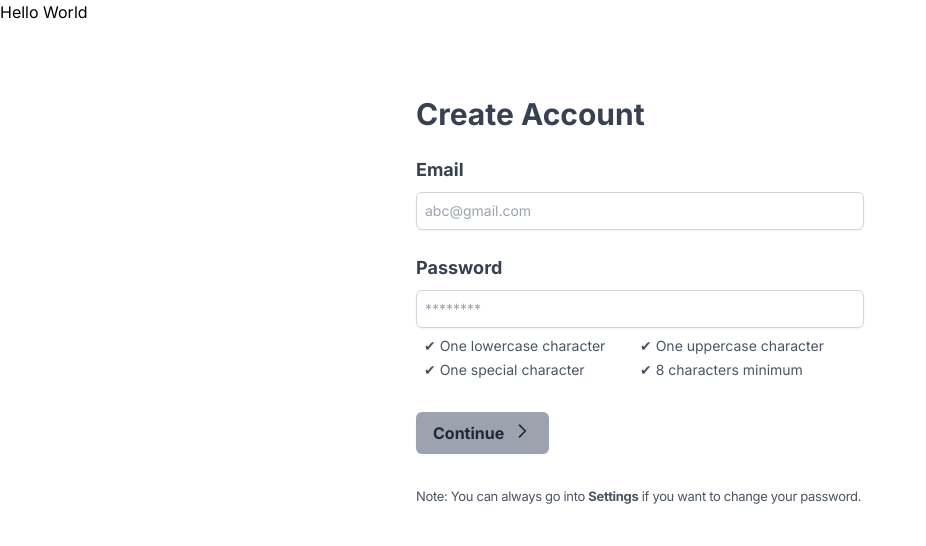
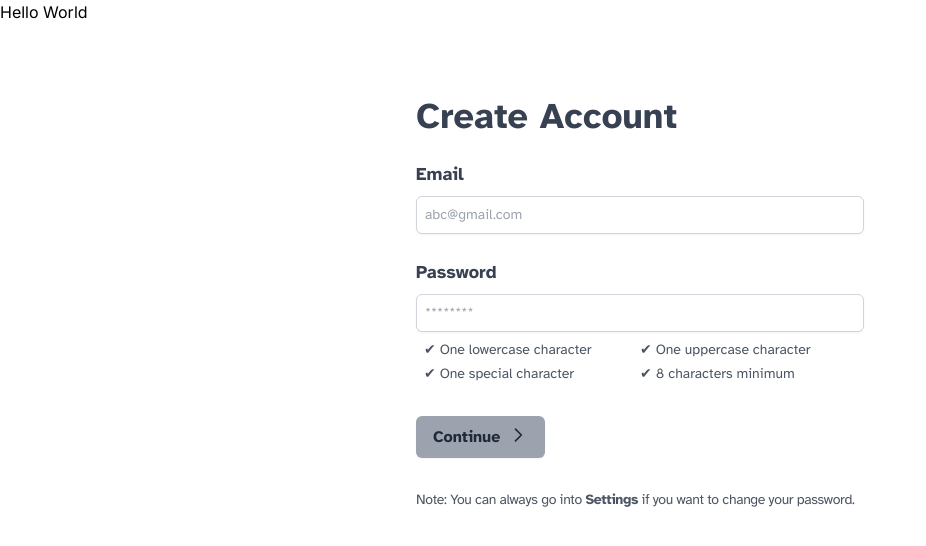
Before and after one commit to mbuckingham/adhd-math-frontend, a Next.js app: page /onboarding/sign-up in a window 1280 px wide. Shown: the top 546 px of the page, without its empty margins (0-926 px from the left). Built offline with nearby package versions, Linux system fonts and the light colour scheme.

Commit message:
Add fonts

```diff
--- a/app/onboarding/sign-up/page.tsx
+++ b/app/onboarding/sign-up/page.tsx
@@ -2,8 +2,8 @@ import React from "react";
 
 export default function SignUp() {
   return (
-    <div className="bg-white p-8 rounded-lg max-w-lg w-full mx-auto mt-10">
-      <h2 className="text-3xl font-bold mb-6 text-gray-700">Create Account</h2>
+    <div className="bg-white p-8 rounded-lg max-w-lg w-full mx-auto mt-10 font-AtkinsonHyperlegible">
+      <h2 className="text-4xl font-bold mb-6 text-gray-700">Create Account</h2>
       <form>
         <div className="mb-6">
           <label
@@ -73,10 +73,7 @@ export default function SignUp() {
             />
           </svg>
         </button>
-        <p
-          className="mt-8 text-sm text-gray-600 whitespace-nowrap tracking-tight"
-          style={{ fontSize: "13px" }}
-        >
+        <p className="mt-8 text-sm text-gray-600 whitespace-nowrap tracking-tight">
           Note: You can always go into <strong>Settings</strong> if you want to
           change your password.
         </p>
```
